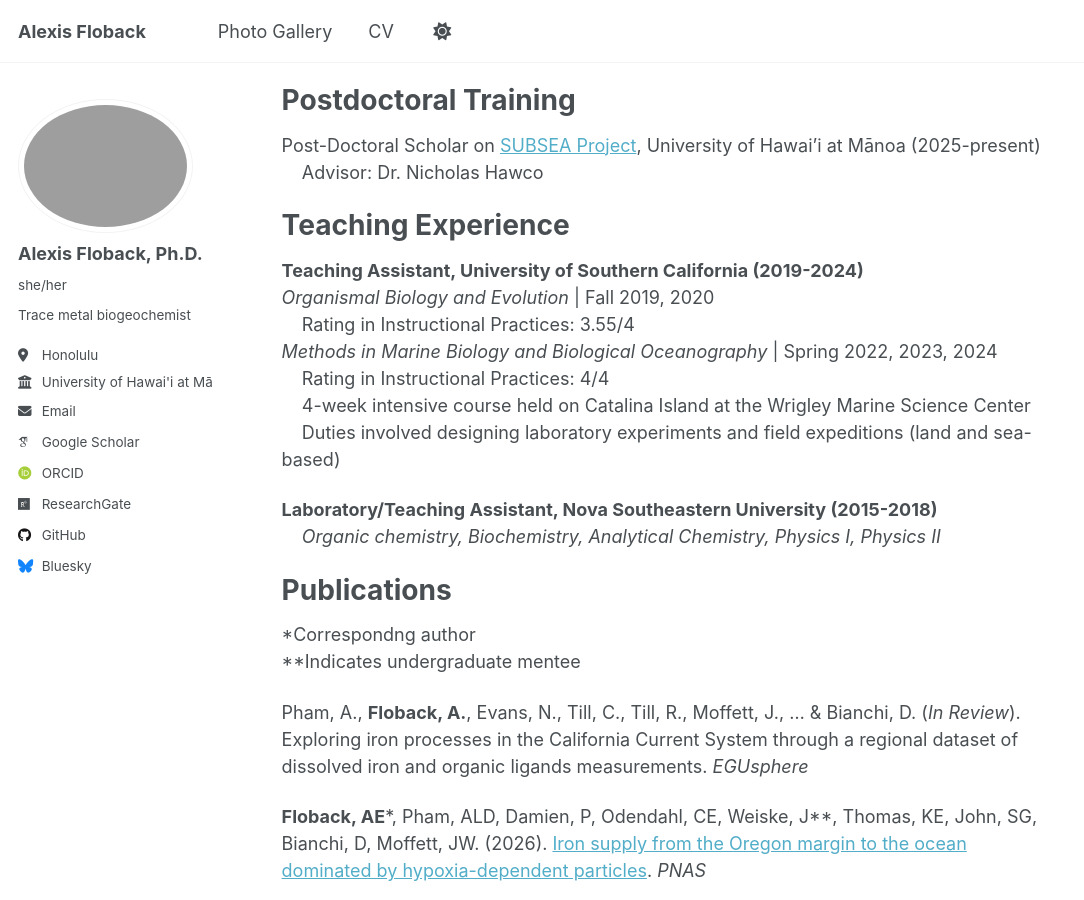
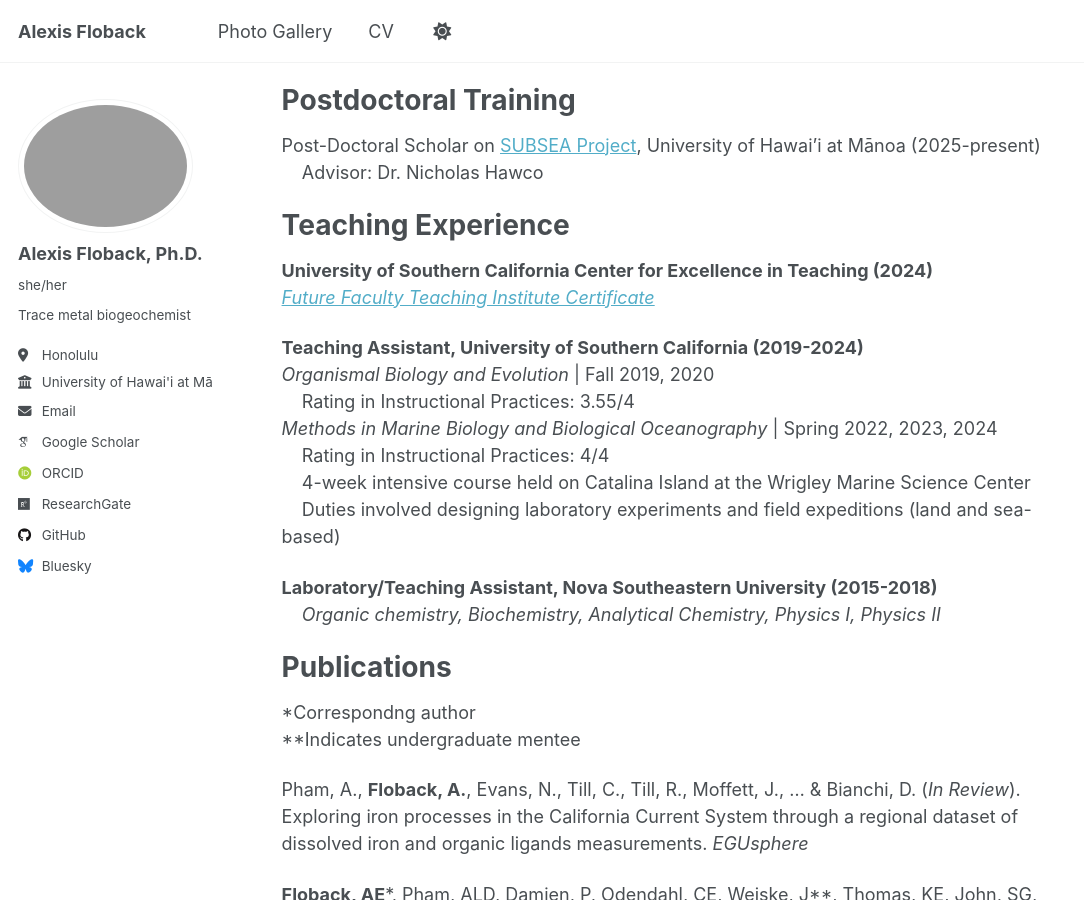
Before and after one commit to alexis-floback/alexis-floback.github.io, a Jekyll site: the page built from _pages/cv.md, in a window 1280 px wide and 900 px high, scrolled down 594 px. Shown: the whole window, without its empty margins (0-1084 px from the left). Built offline with Jekyll 4.4.1, drawn with Linux system fonts in a browser that asks for light colours; some web fonts are replaced.

Commit message:
Update cv.md

```diff
--- a/_pages/cv.md
+++ b/_pages/cv.md
@@ -34,6 +34,9 @@ Post-Doctoral Scholar on [SUBSEA Project](https://subsea-ocean.github.io/), Univ
 
 Teaching Experience
 ======
+**University of Southern California Center for Excellence in Teaching (2024)**\
+_[Future Faculty Teaching Institute Certificate](https://cet.usc.edu/future-faculty-teaching-institute/)_
+
 **Teaching Assistant, University of Southern California (2019-2024)**\
 _Organismal Biology and Evolution_ | Fall 2019, 2020\
 &nbsp;&nbsp;&nbsp;&nbsp;Rating in Instructional Practices: 3.55/4 \
```
